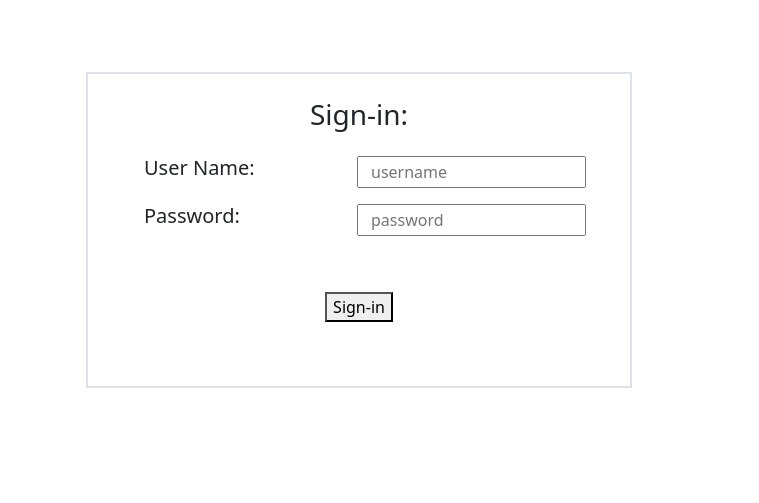
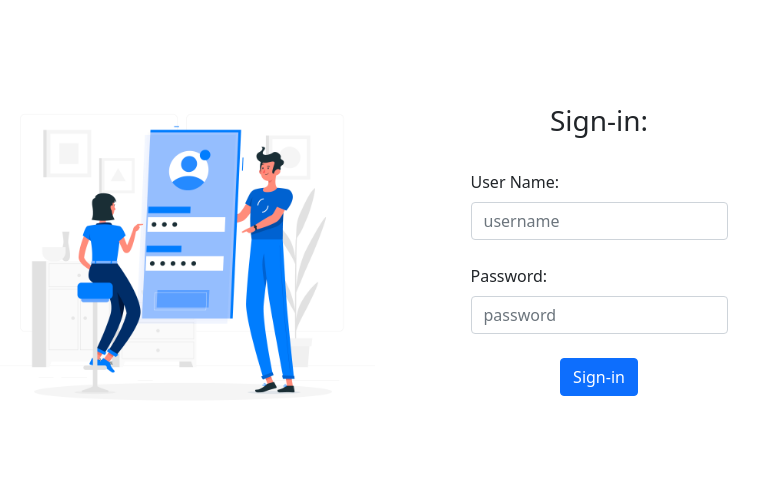
Before and after one commit to IBM-EPBL/IBM-Project-53140-1661315441, a Flask app: page /signin in a window 1280 px wide. Shown: the part 72-575 px from the top of the page, without its empty margins (281-1040 px from the left). Run offline with Flask 2, Linux system fonts and the light colour scheme; some libraries are stand-ins or nearby versions.

Commit message:
Sign-in UI

```diff
--- a/Project Development Phase/Sprint 2/templates/header.html
+++ b/Project Development Phase/Sprint 2/templates/header.html
@@ -21,25 +21,25 @@
   <nav class="navbar navbar-expand-sm navbar-dark container-fluid flex justify-content-around">
     <div class="navbar-nav">
       <!-- Dashboard -->
-      <a class="nav-link text-white{% if session['page'] == 'dashboard' %} text-glow{% endif %} d-flex flex-column" href="/dashboard" data-bs-toggle="tooltip"
+      <a class="nav-link text-white{% if '/dashboard' in request.path %} text-glow{% endif %} d-flex flex-column" href="/dashboard" data-bs-toggle="tooltip"
         data-bs-placement="bottom" title="Dashboard">
         <i class="fa-solid fa-gauge" style="font-size: x-large;"></i>
       </a>
 
       <!-- Stock -->
-      <a class="nav-link text-white{% if session['page'] == 'stock' %} text-glow{% endif %} d-flex flex-column" href="/stock" data-bs-toggle="tooltip"
+      <a class="nav-link text-white{% if '/stock' in request.path %} text-glow{% endif %} d-flex flex-column" href="/stock" data-bs-toggle="tooltip"
         data-bs-placement="bottom" title="Stock">
         <i class="fa-solid fa-store" style="font-size: x-large;"></i>
       </a>
 
       <!-- Facilities -->
-      <a class="nav-link text-white{% if session['page'] == 'facilities' %} text-glow{% endif %}" href="/facilities" data-bs-toggle="tooltip" data-bs-placement="bottom"
+      <a class="nav-link text-white{% if '/facilities' in request.path %} text-glow{% endif %}" href="/facilities" data-bs-toggle="tooltip" data-bs-placement="bottom"
         title="Facilities">
         <i class="fa-solid fa-warehouse" style="font-size: x-large;"></i>
       </a>
 
       <!-- User Management -->
-      <a class="nav-link text-white{% if session['page'] == 'usermanagement' %} text-glow{% endif %}" href="/usermanagement" data-bs-toggle="tooltip" data-bs-placement="bottom"
+      <a class="nav-link text-white{% if '/usermanagement' in request.path %} text-glow{% endif %}" href="/usermanagement" data-bs-toggle="tooltip" data-bs-placement="bottom"
         title="User Management">
         <i class="fa-solid fa-users" style="font-size: x-large;"></i>
       </a>
@@ -48,12 +48,12 @@
 
   {% if 'username' in session %}
   <!-- Profile -->
-  <a class="text-white{% if session['page'] == 'profile' %} text-glow{% endif %}" href="/profile" data-bs-toggle="tooltip" data-bs-placement="bottom" title="View Profile">
+  <a class="text-white{% if '/profile' in session.path %} text-glow{% endif %}" href="/profile" data-bs-toggle="tooltip" data-bs-placement="bottom" title="View Profile">
     <i class="fa-solid fa-user" style="font-size: x-large;"></i>
   </a>
   {% else %}
   <!-- Sign-in -->
-  <a class="text-white{% if request.path == '/signin' %} text-glow{% endif %}" href="/signin" data-bs-toggle="tooltip" data-bs-placement="bottom" title="Sign-in">
+  <a class="text-white{% if '/signin' in request.path %} text-glow{% endif %}" href="/signin" data-bs-toggle="tooltip" data-bs-placement="bottom" title="Sign-in">
     <i class="fa-solid fa-right-to-bracket" style="font-size: x-large;"></i>
   </a>
   {% endif %}
--- a/Project Development Phase/Sprint 2/templates/signin.html
+++ b/Project Development Phase/Sprint 2/templates/signin.html
@@ -8,27 +8,38 @@
     {% if 'username' in session %}
     <h1>You are already Signed in</h1>
     {% else %}
-    <form class="container border border-2 w-50 ps-5 pe-5 pt-3 pb-3 mt-5" action="/signin/handle_form" method="POST">
 
-      <div class="row">
+    <div class="container d-flex" style="width: fit-content;">
+      <img src="{{ url_for('static', filename='img/login.jpg') }}" class="m-5" style="width: 30vw"
+        alt="Login Illustration">
+
+      <form class="m-5" action="/signin/handle_form" method="POST">
+
+        <div class="form-outline m-4">
           <div class="col p-2 h3 text-center">Sign-in:</div>
         </div>
 
-      <div class="row p-2">
-        <label class="col h5" for="username">User Name:</label>
-        <input class="col" type="text" name="username" id="username" placeholder="username" minlength="4" required>
+        <!-- Username Input -->
+        <div class="form-outline mb-4">
+          <label class="form-label" for="username">User Name:</label>
+          <input class="form-control" type="text" name="username" id="username" placeholder="username" minlength="4"
+            required>
         </div>
 
-      <div class="row p-2">
-        <label class="col h5" for="password">Password:</label>
-        <input class="col" type="password" name="password" id="password" placeholder="password" minlength="6" required>
+        <!-- Passoword Input -->
+        <div class="form-outline mb-4">
+          <label class="form-label" for="password">Password:</label>
+          <input class="form-control" type="password" name="password" id="password" placeholder="password" minlength="6"
+            required>
         </div>
 
-      <div class="text-center p-5">
-        <button type="submit">Sign-in</button>
+        <!-- Sign-in Button -->
+        <div class="form-outline mb-4 text-center">
+          <button class="btn btn-primary btn-block mb-4" type="submit">Sign-in</button>
         </div>
 
       </form>
+    </div>
 
     {% endif %}
   </main>
```
Also changed, not shown: Project Development Phase/Sprint 2/static/img/login.jpg (added). Lines whose indentation alone changed are shown as unchanged.
